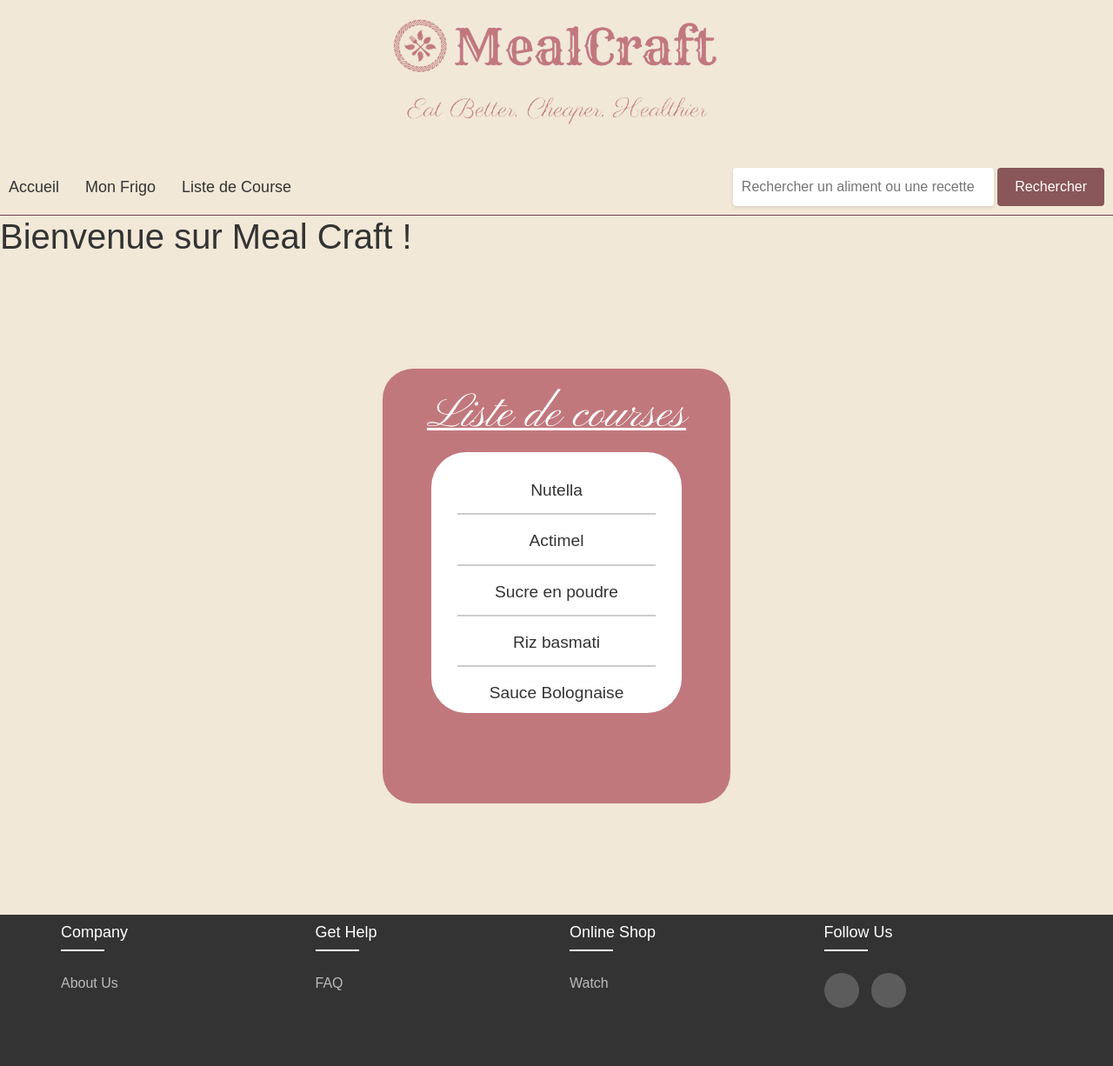
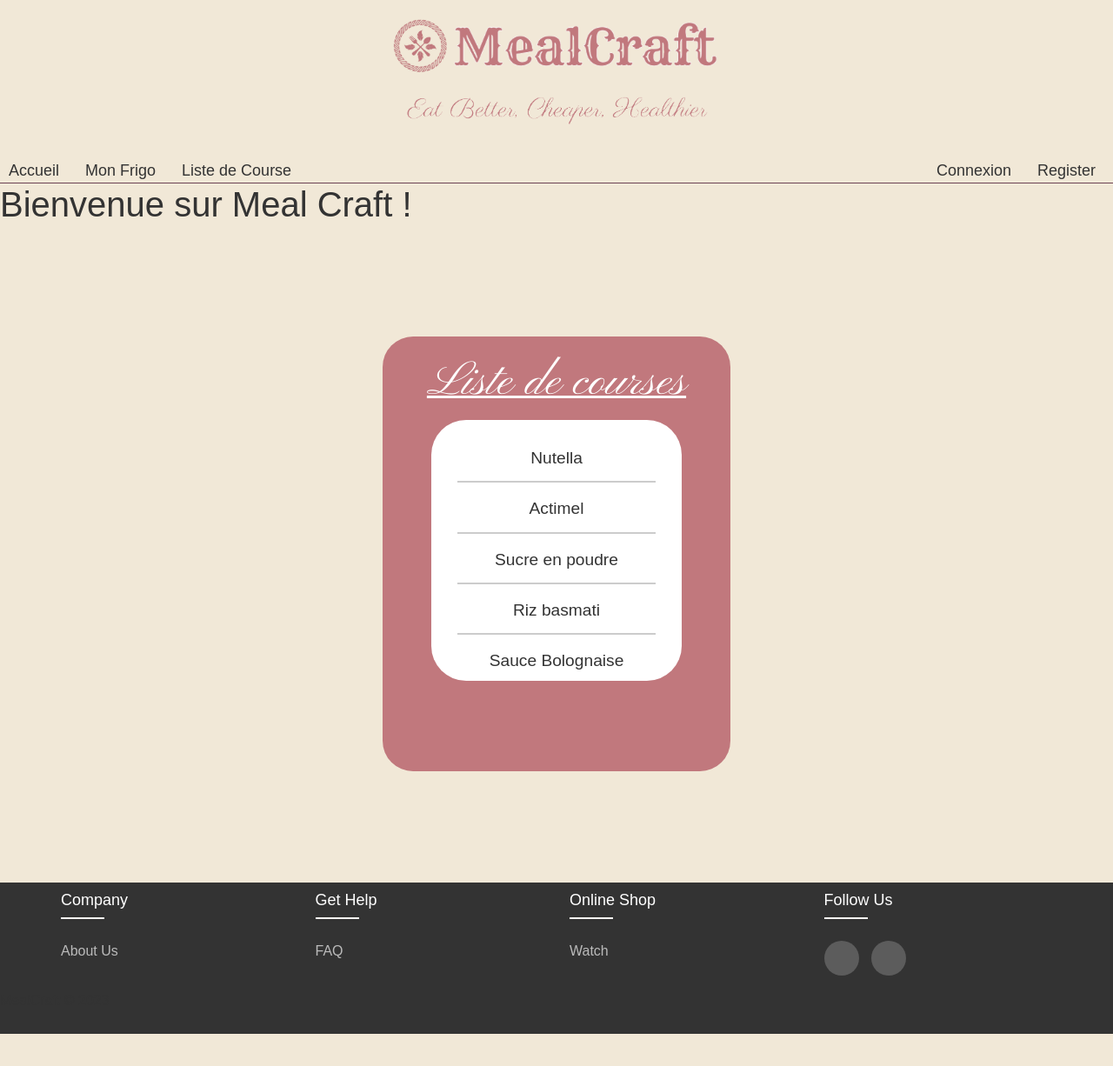
Before and after one commit to Meal-Craft/Meal-Craft.github.io, a Django app: page /liste/ in a window 1280 px wide. Shown: the whole page at 87% size. After the commit the page ends 1189 px from the top, so only its background shows below. Run offline with Django 4.2, Linux system fonts and the light colour scheme; some libraries are stand-ins or nearby versions.

Commit message:
je sais plus ce que j'ai modifié donc inshallah

```diff
--- a/src/MealCraft/static/css/common.css
+++ b/src/MealCraft/static/css/common.css
@@ -201,7 +201,6 @@ ul {
 
 .card {
     background-color: #ffffff;
-    padding: 20px;
     margin: 10px;
     border-radius: 8px;
     box-shadow: 0 0 20px rgba(0, 0, 0, 0.2);
--- a/src/MealCraft/static/js/liste.js
+++ b/src/MealCraft/static/js/liste.js
@@ -19,8 +19,8 @@ function getUniqueFoods(searchQuery) {
                 var product = products[i];
                 if ("product_name" in product && "image_url" in product) {
                     var food = {
+                        image: product["image_url"],
                         name: product["product_name"],
-                        image: product["image_url"],
                     };
                     uniqueFoods.push(food);
                 }
--- a/src/MealCraft/templates/_base.html
+++ b/src/MealCraft/templates/_base.html
@@ -32,12 +32,19 @@
             <li><a href="/liste">Liste de Course</a></li>
         </ul>
         <script src="{% static 'js/liste.js' %}"></script>
-
-        <form>
+        {% if request.user.is_authenticated %}
+        <script src="{% static 'js/liste.js' %}"></script>
+        <form onsubmit="return false;">
             <!-- Formulaire de recherche -->
             <input type="text" id="searchInput" placeholder="Rechercher un aliment ou une recette">
             <button onclick="search()" type="submit">Rechercher</button>
         </form>
+        {% else %}
+        <ul>
+            <li><a href="/login">Connexion</a></li>
+            <li><a href="/register">Register</a></li>
+        </ul>
+        {% endif %}
 
     </nav>
 
```
Also changed, not shown: src/MealCraft/static/css/other.css (+3 -4 lines).
